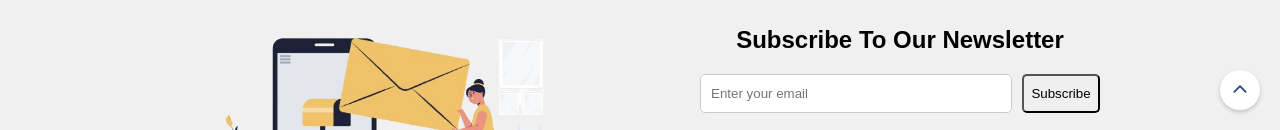
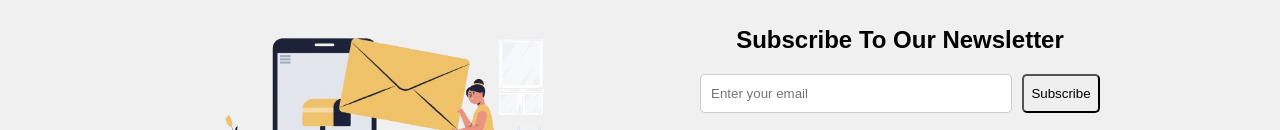
Before and after one commit to vishalG197/TheJustGroup, a React (Vite) app: page / in a window 1280 px wide. Shown: the part 670-800 px from the top of the page. Built offline with nearby package versions, Linux system fonts and the light colour scheme; no server answers.

Commit message:
arrowtop

```diff
--- a/src/components/ScrollToStop.jsx
+++ b/src/components/ScrollToStop.jsx
@@ -1,17 +1,35 @@
-import React from 'react';
+import React, { useState, useEffect } from 'react';
 import styled from 'styled-components';
 import { IoIosArrowUp } from 'react-icons/io';
 
 const ScrollToTopArrow = () => {
+  const [isVisible, setIsVisible] = useState(false);
+
+  useEffect(() => {
+    const handleScroll = () => {
+      if (window.pageYOffset > 100) {
+        setIsVisible(true);
+      } else {
+        setIsVisible(false);
+      }
+    };
+
+    window.addEventListener('scroll', handleScroll);
+
+    return () => {
+      window.removeEventListener('scroll', handleScroll);
+    };
+  }, []);
+
   const scrollToTop = () => {
     window.scrollTo({
       top: 0,
-      behavior: 'smooth' // Smooth scrolling behavior
+      behavior: 'smooth'
     });
   };
 
   return (
-    <ArrowButton onClick={scrollToTop}>
+    <ArrowButton onClick={scrollToTop} style={{ opacity: isVisible ? 1 : 0 }}>
       <ArrowIcon />
     </ArrowButton>
   );
@@ -31,9 +49,10 @@ const ArrowButton = styled.button`
   cursor: pointer;
   z-index: 999;
   box-shadow: 0 2px 4px rgba(0, 0, 0, 0.2);
+  transition: opacity 0.3s ease; /* Add transition for opacity */
 `;
 
 const ArrowIcon = styled(IoIosArrowUp)`
-  color: #30497a; /* Change the color here */
+  color: #30497a;
   font-size: 20px;
 `;
```
